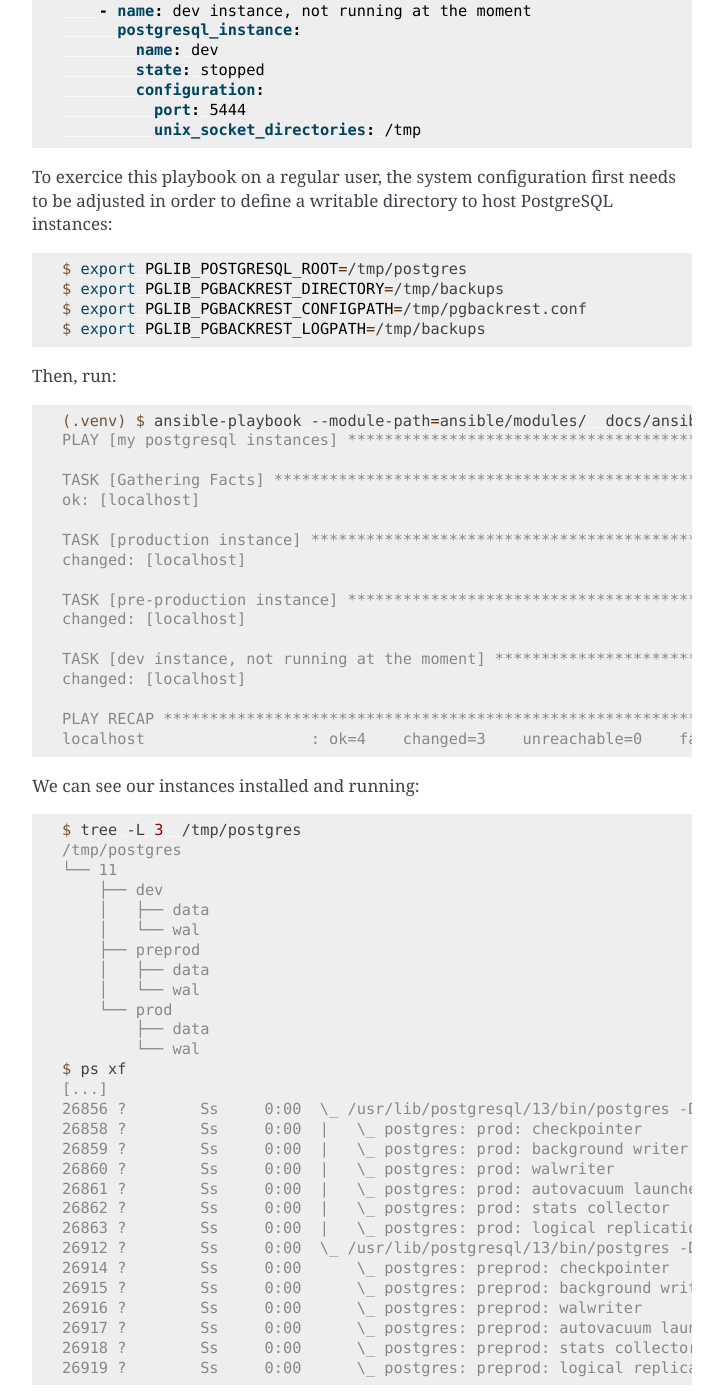
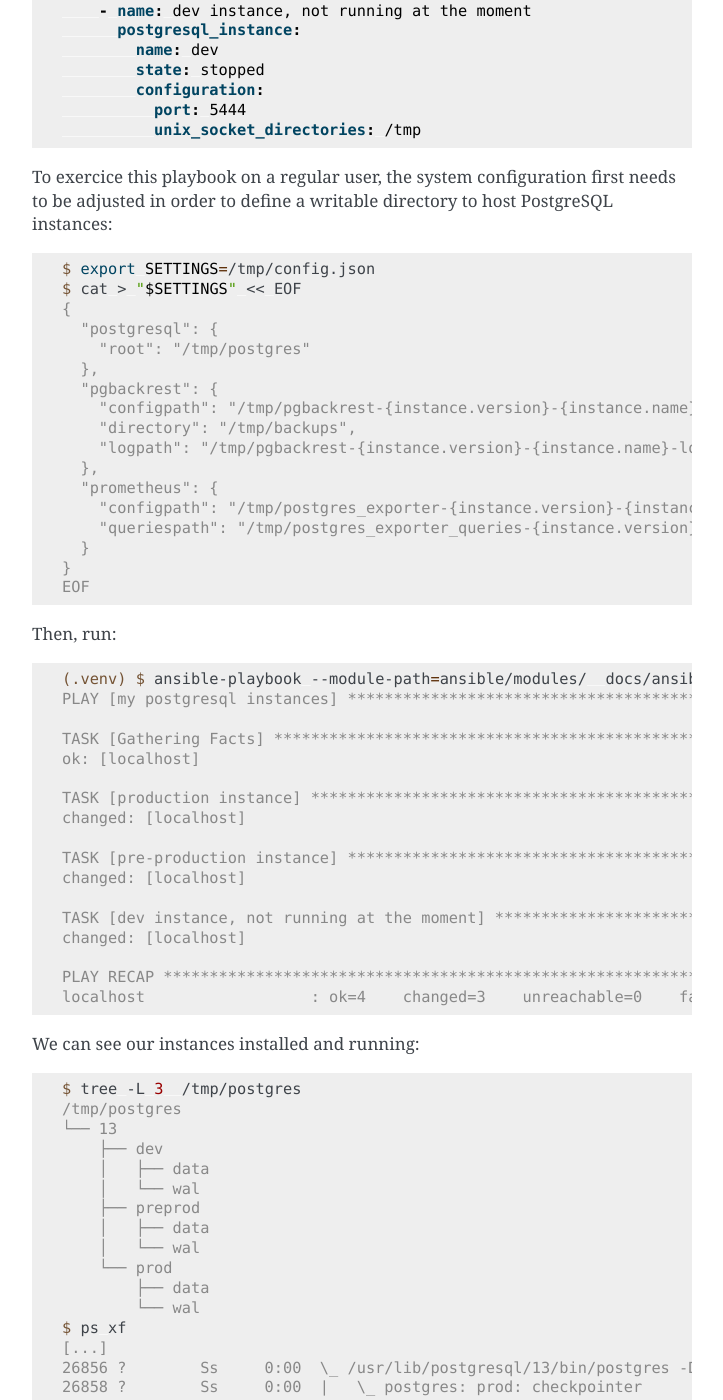
Before and after one commit to dlax/pglift, a Sphinx documentation site: the page built from docs/ansible.rst, in a window 1280 px wide and 1400 px high, scrolled down 787 px. Shown: the whole window, without its empty margins (388-1111 px from the left). Built offline with Sphinx 7.4.7, drawn with Linux system fonts in a browser that asks for light colours; some of the changed text lies outside the part shown.

Commit message:
Update Ansible tutorial environment
We now use a JSON settings file, per-instance pgbackrest configuration
file and log directory and we configure prometheus postgres_exporter.

We also update postgresql version displayed in `tree` calls, to make
them consistent with `ps` output.

Fixing a typo in playbook name.

Finally adding a last 'tree' call to see dropped instances.

```diff
--- a/docs/ansible.rst
+++ b/docs/ansible.rst
@@ -25,10 +25,23 @@
 
 ::
 
-    $ export PGLIB_POSTGRESQL_ROOT=/tmp/postgres
-    $ export PGLIB_PGBACKREST_DIRECTORY=/tmp/backups
-    $ export PGLIB_PGBACKREST_CONFIGPATH=/tmp/pgbackrest.conf
-    $ export PGLIB_PGBACKREST_LOGPATH=/tmp/backups
+    $ export SETTINGS=/tmp/config.json
+    $ cat > "$SETTINGS" << EOF
+    {
+      "postgresql": {
+        "root": "/tmp/postgres"
+      },
+      "pgbackrest": {
+        "configpath": "/tmp/pgbackrest-{instance.version}-{instance.name}.conf",
+        "directory": "/tmp/backups",
+        "logpath": "/tmp/pgbackrest-{instance.version}-{instance.name}-logs"
+      },
+      "prometheus": {
+        "configpath": "/tmp/postgres_exporter-{instance.version}-{instance.name}.conf",
+        "queriespath": "/tmp/postgres_exporter_queries-{instance.version}-{instance.name}.yaml"
+      }
+    }
+    EOF
 
 Then, run:
 
@@ -58,7 +71,7 @@
 
     $ tree -L 3  /tmp/postgres
     /tmp/postgres
-    └── 11
+    └── 13
         ├── dev
         │   ├── data
         │   └── wal
@@ -91,10 +104,10 @@
 
     $ tree -L 2  /tmp/backups/backup
     /tmp/backups/backup
-    ├── 11-preprod
+    ├── 13-preprod
     │   ├── backup.info
     │   └── backup.info.copy
-    └── 11-prod
+    └── 13-prod
         ├── backup.info
         └── backup.info.copy
 
@@ -143,7 +156,7 @@
 
     $ tree -L 2  /tmp/postgres
     /tmp/postgres
-    └── 11
+    └── 13
         ├── dev
         └── prod
 
@@ -170,3 +183,9 @@
 
     PLAY RECAP ***********************************************************************************************
     localhost                  : ok=3    changed=0    unreachable=0    failed=0    skipped=0    rescued=0    ignored=0
+
+::
+
+    $ tree -L 2  /tmp/postgres
+    /tmp/postgres
+    └── 13
```
Also changed, not shown: other parts of docs/ansible.rst (+1 -1 lines).
